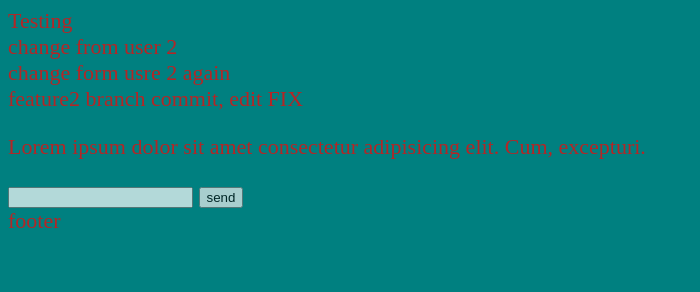
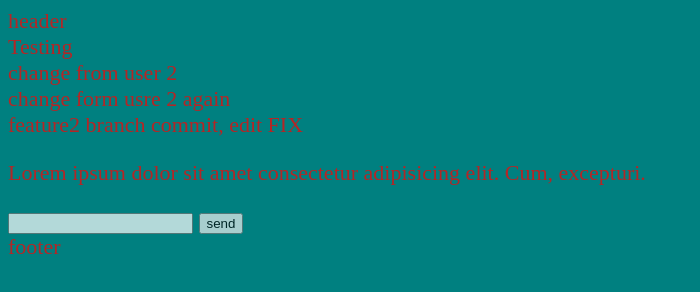
Before and after one commit to daniillogvinenko/git-team-test, a website: page index.html in a window 1280 px wide. Shown: the whole page, without its empty margins (0-700 px from the left). Drawn offline with Linux system fonts and the light colour scheme.

Commit message:
added header

```diff
--- a/index.html
+++ b/index.html
@@ -7,6 +7,7 @@
         <link rel="stylesheet" href="./style.css" />
     </head>
     <body>
+        <header>header</header>
         Testing
         <div>change from user 2</div>
         <div>change form usre 2 again</div>
```
